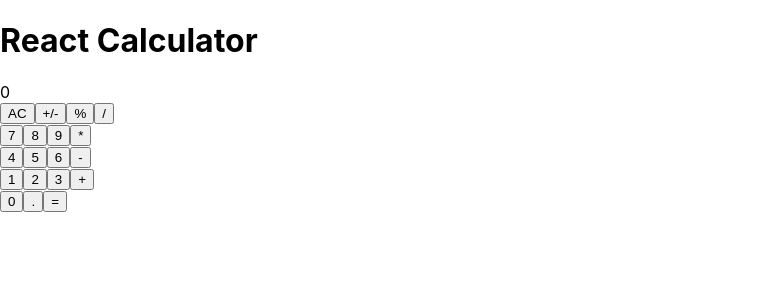
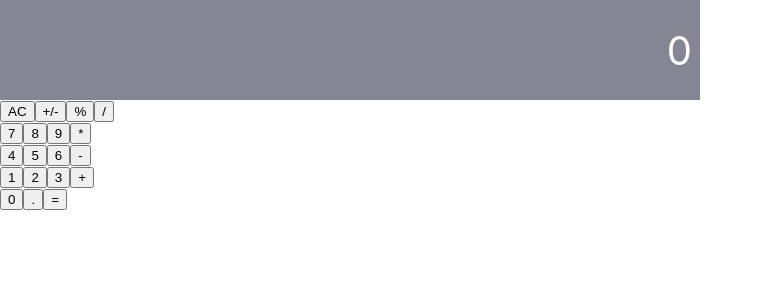
Before and after one commit to trekab/react-calculator, a React (Create React App) app: page / in a window 1280 px wide. Shown: the top 300 px of the page, without its empty margins (0-763 px from the left). Built offline with nearby package versions, Linux system fonts and the light colour scheme.

Commit message:
Style the display

```diff
--- a/src/components/App.js
+++ b/src/components/App.js
@@ -5,7 +5,6 @@ import '../css/App.css';
 
 const App = () => (
   <div className="App">
-    <h1>React Calculator</h1>
     <Display />
     <ButtonPanel />
   </div>
--- a/src/components/Display.js
+++ b/src/components/Display.js
@@ -1,9 +1,10 @@
 import React from 'react';
 import PropTypes from 'prop-types';
+import '../css/Display.css';
 
 const Display = ({ result }) => (
-  <div>
-    <div>{result}</div>
+  <div className="Display">
+    <div className="display-text">{result}</div>
   </div>
 );
 
--- /dev/null
+++ b/src/css/Display.css
@@ -0,0 +1,15 @@
+.Display {
+  background-color: #858694;
+  display: flex;
+  justify-content: center;
+  flex-direction: column;
+  text-align: right;
+  height: 100px;
+  width: 100%;
+}
+
+.display-text {
+  font-size: 2.5rem;
+  color: white;
+  padding: 0.5rem;
+}
```
